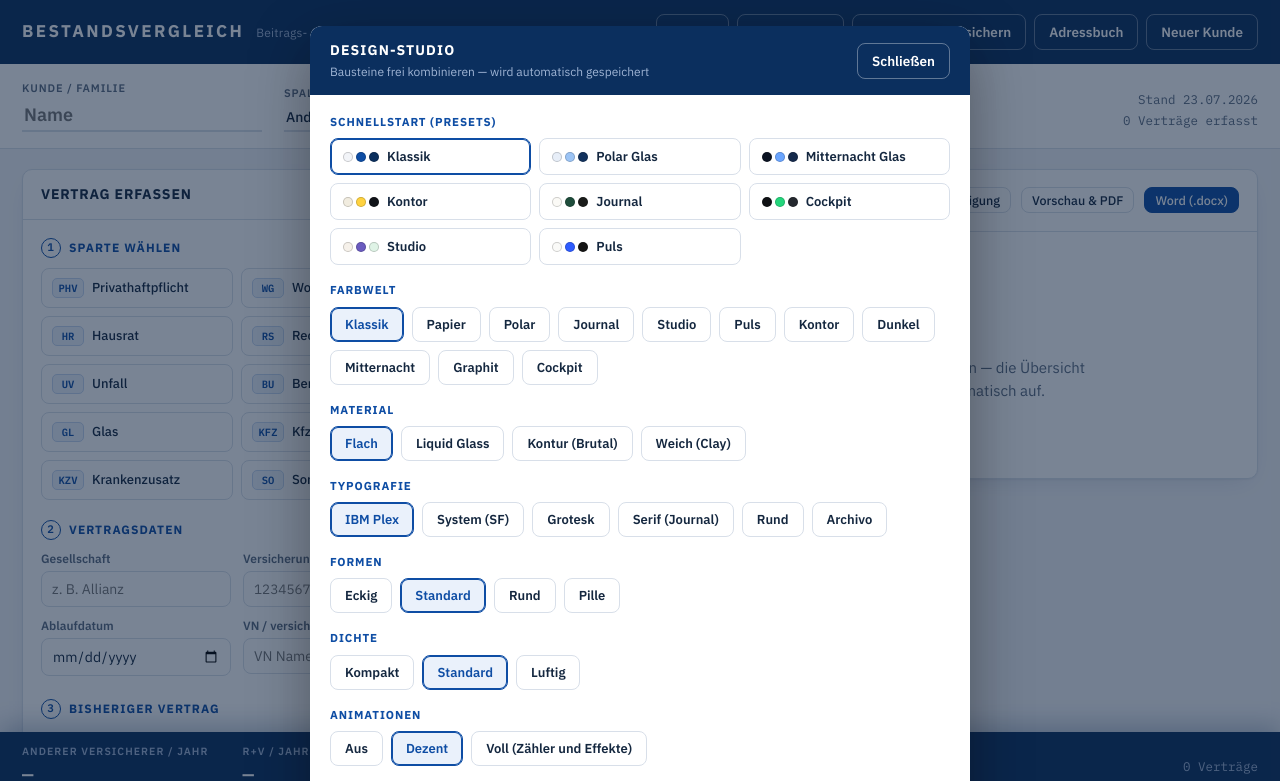
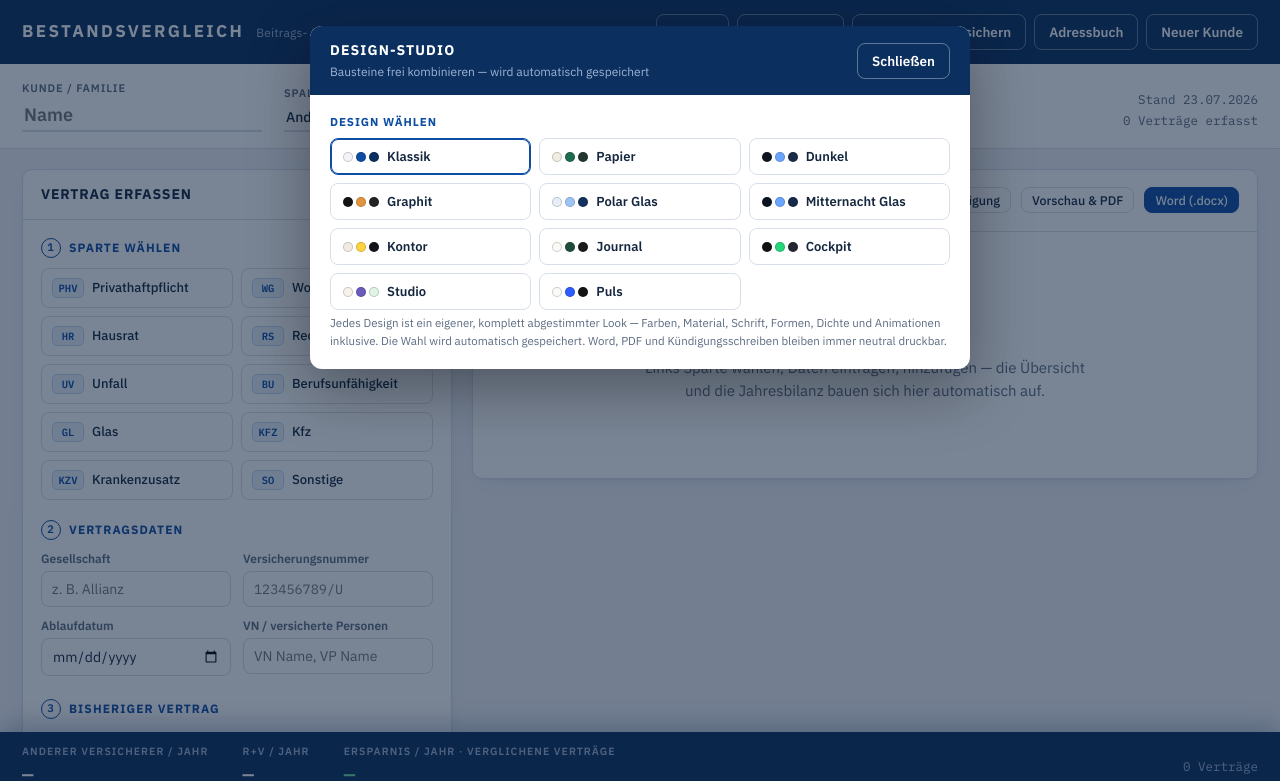
Before and after one commit to TheHandsomeShr3k/Beitragsvergleich, a plain HTML site: page index.html in a window 1280 px wide. Both pictures are taken after a click on the button "Design". Shown: the top 781 px of the page. Drawn offline with nearby package versions, Linux system fonts and the light colour scheme.

Commit message:
Add files via upload

```diff
--- a/index.html
+++ b/index.html
@@ -460,20 +460,14 @@ html[data-anim="voll"] .btn:active{transform:scale(.97)}
 </style>
 <script>
 try{
-  var __d = null;
-  try{ __d = JSON.parse(localStorage.getItem('bv_design_v1') || 'null'); }catch(e){}
-  if(!__d){
-    var __t = localStorage.getItem('bv_theme');
-    if(__t) __d = { farbe: __t };
-    else if(window.matchMedia && matchMedia('(prefers-color-scheme: dark)').matches) __d = { farbe: 'dunkel' };
-  }
-  if(__d){
-    var __el = document.documentElement;
-    ['farbe','material','typo','form','dichte','anim'].forEach(function(k){ if(__d[k]) __el.dataset[k] = __d[k]; });
-    var __g = (typeof __d.glas === 'number') ? __d.glas : 60;
-    __el.style.setProperty('--glasA', (96 - 0.7 * __g).toFixed(0) + '%');
-    __el.style.setProperty('--glasBlur', (2 + 0.3 * __g).toFixed(0) + 'px');
-  }
+  var P={klassik:['klassik','flach','plex','standard','standard','dezent'],papier:['papier','flach','plex','standard','standard','dezent'],dunkel:['dunkel','flach','plex','standard','standard','dezent'],graphit:['graphit','flach','plex','standard','standard','dezent'],polar:['polar','glas','system','rund','standard','dezent'],mitternacht:['mitternacht','glas','system','rund','standard','dezent'],kontor:['kontor','brutal','grotesk','eckig','standard','dezent'],journal:['journal','flach','serif','standard','luftig','dezent'],cockpit:['cockpit','flach','plex','standard','kompakt','dezent'],studio:['studio','clay','rund','pille','luftig','dezent'],puls:['puls','flach','archivo','standard','standard','voll']};
+  var n=null;
+  try{ n=localStorage.getItem('bv_design_v2'); }catch(e){}
+  if(!n){ try{ var o=JSON.parse(localStorage.getItem('bv_design_v1')||'null'); if(o&&o.farbe&&P[o.farbe]) n=o.farbe; }catch(e){} }
+  if(!n){ try{ var t=localStorage.getItem('bv_theme'); if(t&&P[t]) n=t; }catch(e){} }
+  if(!n&&window.matchMedia&&matchMedia('(prefers-color-scheme: dark)').matches) n='dunkel';
+  var p=P[n||'klassik']||P.klassik, el=document.documentElement, K=['farbe','material','typo','form','dichte','anim'];
+  for(var i=0;i<K.length;i++) el.dataset[K[i]]=p[i];
 }catch(e){}
 </script>
 </head>
@@ -744,82 +738,21 @@ try{
       <button class="btn ghost" id="studioClose">Schließen</button>
     </div>
     <div class="k-body">
-      <div class="k-sec">Schnellstart (Presets)</div>
+      <div class="k-sec">Design wählen</div>
       <div class="preset-grid">
-        <button data-preset="klassik"><span class="dots"><i style="background:#F2F4F8"></i><i style="background:#0E4DA4"></i><i style="background:#0B2F5E"></i></span>Klassik</button>
-        <button data-preset="polar"><span class="dots"><i style="background:#E7EEF8"></i><i style="background:#9CC4F5"></i><i style="background:#12325E"></i></span>Polar Glas</button>
-        <button data-preset="mitternacht"><span class="dots"><i style="background:#0B1322"></i><i style="background:#6AA5FF"></i><i style="background:#152A4C"></i></span>Mitternacht Glas</button>
-        <button data-preset="kontor"><span class="dots"><i style="background:#F1ECDF"></i><i style="background:#FFD23F"></i><i style="background:#101318"></i></span>Kontor</button>
-        <button data-preset="journal"><span class="dots"><i style="background:#FBFAF6"></i><i style="background:#1E4D3B"></i><i style="background:#1A1C1A"></i></span>Journal</button>
-        <button data-preset="cockpit"><span class="dots"><i style="background:#0F1114"></i><i style="background:#24D67C"></i><i style="background:#24282E"></i></span>Cockpit</button>
-        <button data-preset="studio"><span class="dots"><i style="background:#F6F1EA"></i><i style="background:#6A5BBF"></i><i style="background:#DFF3E6"></i></span>Studio</button>
-        <button data-preset="puls"><span class="dots"><i style="background:#FAFAF8"></i><i style="background:#2E5CFF"></i><i style="background:#141414"></i></span>Puls</button>
+        <button data-design="klassik"><span class="dots"><i style="background:#F2F4F8"></i><i style="background:#0E4DA4"></i><i style="background:#0B2F5E"></i></span>Klassik</button>
+        <button data-design="papier"><span class="dots"><i style="background:#F1ECE1"></i><i style="background:#1E6B50"></i><i style="background:#23372E"></i></span>Papier</button>
+        <button data-design="dunkel"><span class="dots"><i style="background:#0E1520"></i><i style="background:#6AA5FF"></i><i style="background:#1A2C4A"></i></span>Dunkel</button>
+        <button data-design="graphit"><span class="dots"><i style="background:#131313"></i><i style="background:#E2953F"></i><i style="background:#232325"></i></span>Graphit</button>
+        <button data-design="polar"><span class="dots"><i style="background:#E7EEF8"></i><i style="background:#9CC4F5"></i><i style="background:#12325E"></i></span>Polar Glas</button>
+        <button data-design="mitternacht"><span class="dots"><i style="background:#0B1322"></i><i style="background:#6AA5FF"></i><i style="background:#152A4C"></i></span>Mitternacht Glas</button>
+        <button data-design="kontor"><span class="dots"><i style="background:#F1ECDF"></i><i style="background:#FFD23F"></i><i style="background:#101318"></i></span>Kontor</button>
+        <button data-design="journal"><span class="dots"><i style="background:#FBFAF6"></i><i style="background:#1E4D3B"></i><i style="background:#1A1C1A"></i></span>Journal</button>
+        <button data-design="cockpit"><span class="dots"><i style="background:#0F1114"></i><i style="background:#24D67C"></i><i style="background:#24282E"></i></span>Cockpit</button>
+        <button data-design="studio"><span class="dots"><i style="background:#F6F1EA"></i><i style="background:#6A5BBF"></i><i style="background:#DFF3E6"></i></span>Studio</button>
+        <button data-design="puls"><span class="dots"><i style="background:#FAFAF8"></i><i style="background:#2E5CFF"></i><i style="background:#141414"></i></span>Puls</button>
       </div>
-
-      <div class="k-sec">Farbwelt</div>
-      <div class="seg">
-        <button data-axis="farbe" data-val="klassik">Klassik</button>
-        <button data-axis="farbe" data-val="papier">Papier</button>
-        <button data-axis="farbe" data-val="polar">Polar</button>
-        <button data-axis="farbe" data-val="journal">Journal</button>
-        <button data-axis="farbe" data-val="studio">Studio</button>
-        <button data-axis="farbe" data-val="puls">Puls</button>
-        <button data-axis="farbe" data-val="kontor">Kontor</button>
-        <button data-axis="farbe" data-val="dunkel">Dunkel</button>
-        <button data-axis="farbe" data-val="mitternacht">Mitternacht</button>
-        <button data-axis="farbe" data-val="graphit">Graphit</button>
-        <button data-axis="farbe" data-val="cockpit">Cockpit</button>
-      </div>
-
-      <div class="k-sec">Material</div>
-      <div class="seg">
-        <button data-axis="material" data-val="flach">Flach</button>
-        <button data-axis="material" data-val="glas">Liquid Glass</button>
-        <button data-axis="material" data-val="brutal">Kontur (Brutal)</button>
-        <button data-axis="material" data-val="clay">Weich (Clay)</button>
-      </div>
-      <div class="glas-row" id="glasRow" style="display:none">
-        <label for="glasInt" style="font-size:12.5px;color:var(--muted);font-weight:600">Glas-Intensität</label>
-        <input type="range" id="glasInt" min="0" max="100" step="1" value="60">
-        <span id="glasOut" style="font-family:var(--mono);font-size:13px;min-width:44px">60 %</span>
-      </div>
-
-      <div class="k-sec">Typografie</div>
-      <div class="seg">
-        <button data-axis="typo" data-val="plex">IBM Plex</button>
-        <button data-axis="typo" data-val="system">System (SF)</button>
-        <button data-axis="typo" data-val="grotesk">Grotesk</button>
-        <button data-axis="typo" data-val="serif">Serif (Journal)</button>
-        <button data-axis="typo" data-val="rund">Rund</button>
-        <button data-axis="typo" data-val="archivo">Archivo</button>
-      </div>
-
-      <div class="k-sec">Formen</div>
-      <div class="seg">
-        <button data-axis="form" data-val="eckig">Eckig</button>
-        <button data-axis="form" data-val="standard">Standard</button>
-        <button data-axis="form" data-val="rund">Rund</button>
-        <button data-axis="form" data-val="pille">Pille</button>
-      </div>
-
-      <div class="k-sec">Dichte</div>
-      <div class="seg">
-        <button data-axis="dichte" data-val="kompakt">Kompakt</button>
-        <button data-axis="dichte" data-val="standard">Standard</button>
-        <button data-axis="dichte" data-val="luftig">Luftig</button>
-      </div>
-
-      <div class="k-sec">Animationen</div>
-      <div class="seg">
-        <button data-axis="anim" data-val="aus">Aus</button>
-        <button data-axis="anim" data-val="dezent">Dezent</button>
-        <button data-axis="anim" data-val="voll">Voll (Zähler und Effekte)</button>
-      </div>
-
-      <div class="k-actions" style="margin-top:18px">
-        <button class="btn" data-dreset="1">Auf Klassik zurücksetzen</button>
-      </div>
-      <div class="k-note">Jeder Baustein wirkt sofort und lässt sich frei mit allen anderen kombinieren. Word, PDF und Kündigungsschreiben bleiben davon unberührt und immer neutral druckbar.</div>
+      <div class="k-note">Jedes Design ist ein eigener, komplett abgestimmter Look — Farben, Material, Schrift, Formen, Dichte und Animationen inklusive. Die Wahl wird automatisch gespeichert. Word, PDF und Kündigungsschreiben bleiben immer neutral druckbar.</div>
     </div>
   </div>
 </div>
@@ -2088,14 +2021,9 @@ $('btnDesign').addEventListener('click', () => { syncStudio(); $('studioOverlay'
 $('studioClose').addEventListener('click', () => $('studioOverlay').classList.remove('open'));
 $('studioOverlay').addEventListener('click', e => {
   if(e.target.id === 'studioOverlay'){ $('studioOverlay').classList.remove('open'); return; }
-  const b = e.target.closest('[data-axis],[data-preset],[data-dreset]');
-  if(!b) return;
-  if(b.dataset.dreset){ design = Object.assign({}, DESIGN_DEFAULT); applyDesign(); toast('Design zurückgesetzt.'); return; }
-  if(b.dataset.preset){ design = Object.assign({}, design, DESIGN_PRESETS[b.dataset.preset]); applyDesign(); return; }
-  design[b.dataset.axis] = b.dataset.val;
-  applyDesign();
+  const b = e.target.closest('[data-design]');
+  if(b) applyDesign(b.dataset.design);
 });
-$('glasInt').addEventListener('input', e => { design.glas = +e.target.value; applyDesign(); });
 document.addEventListener('keydown', e => {
   if(e.key==='Escape'){ ['overlay','kOverlay','abOverlay','sammelOverlay','studioOverlay'].forEach(id => $(id).classList.remove('open')); }
 });
@@ -2111,67 +2039,44 @@ function refreshGesListen(){
   });
 }
 
-/* ---------- Design-Studio (Baukasten) ---------- */
-const DESIGN_DEFAULT = { farbe:'klassik', material:'flach', typo:'plex', form:'standard', dichte:'standard', anim:'dezent', glas:60 };
-const DESIGN_AXES = {
-  farbe: ['klassik','papier','polar','journal','studio','puls','kontor','dunkel','mitternacht','graphit','cockpit'],
-  material: ['flach','glas','brutal','clay'],
-  typo: ['plex','system','grotesk','serif','rund','archivo'],
-  form: ['eckig','standard','rund','pille'],
-  dichte: ['kompakt','standard','luftig'],
-  anim: ['aus','dezent','voll']
+/* ---------- Designs (11 eigenständige Looks) ---------- */
+const DESIGNS = {
+  klassik:     {farbe:'klassik',     material:'flach',  typo:'plex',    form:'standard', dichte:'standard', anim:'dezent'},
+  papier:      {farbe:'papier',      material:'flach',  typo:'plex',    form:'standard', dichte:'standard', anim:'dezent'},
+  dunkel:      {farbe:'dunkel',      material:'flach',  typo:'plex',    form:'standard', dichte:'standard', anim:'dezent'},
+  graphit:     {farbe:'graphit',     material:'flach',  typo:'plex',    form:'standard', dichte:'standard', anim:'dezent'},
+  polar:       {farbe:'polar',       material:'glas',   typo:'system',  form:'rund',     dichte:'standard', anim:'dezent'},
+  mitternacht: {farbe:'mitternacht', material:'glas',   typo:'system',  form:'rund',     dichte:'standard', anim:'dezent'},
+  kontor:      {farbe:'kontor',      material:'brutal', typo:'grotesk', form:'eckig',    dichte:'standard', anim:'dezent'},
+  journal:     {farbe:'journal',     material:'flach',  typo:'serif',   form:'standard', dichte:'luftig',   anim:'dezent'},
+  cockpit:     {farbe:'cockpit',     material:'flach',  typo:'plex',    form:'standard', dichte:'kompakt',  anim:'dezent'},
+  studio:      {farbe:'studio',      material:'clay',   typo:'rund',    form:'pille',    dichte:'luftig',   anim:'dezent'},
+  puls:        {farbe:'puls',        material:'flach',  typo:'archivo', form:'standard', dichte:'standard', anim:'voll'}
 };
-const DESIGN_PRESETS = {
-  klassik:{farbe:'klassik',material:'flach',typo:'plex',form:'standard',dichte:'standard',anim:'dezent'},
-  polar:{farbe:'polar',material:'glas',typo:'system',form:'rund',dichte:'standard',anim:'dezent'},
-  mitternacht:{farbe:'mitternacht',material:'glas',typo:'system',form:'rund',dichte:'standard',anim:'dezent'},
-  kontor:{farbe:'kontor',material:'brutal',typo:'grotesk',form:'eckig',dichte:'standard',anim:'dezent'},
-  journal:{farbe:'journal',material:'flach',typo:'serif',form:'standard',dichte:'luftig',anim:'dezent'},
-  cockpit:{farbe:'cockpit',material:'flach',typo:'plex',form:'standard',dichte:'kompakt',anim:'dezent'},
-  studio:{farbe:'studio',material:'clay',typo:'rund',form:'pille',dichte:'luftig',anim:'dezent'},
-  puls:{farbe:'puls',material:'flach',typo:'archivo',form:'standard',dichte:'standard',anim:'voll'}
-};
-let design = Object.assign({}, DESIGN_DEFAULT);
-function applyDesign(){
+let designName = 'klassik';
+function applyDesign(name){
+  if(!DESIGNS[name]) name = 'klassik';
+  designName = name;
+  const p = DESIGNS[name];
   const el = document.documentElement;
-  ['farbe','material','typo','form','dichte','anim'].forEach(k => {
-    if(DESIGN_AXES[k].includes(design[k])) el.dataset[k] = design[k];
-    else { design[k] = DESIGN_DEFAULT[k]; el.dataset[k] = design[k]; }
+  ['farbe','material','typo','form','dichte','anim'].forEach(k => { el.dataset[k] = p[k]; });
+  if(store){ try{ store.setItem('bv_design_v2', name); }catch(e){} }
+  syncStudio();
+}
+function syncStudio(){
+  document.querySelectorAll('#studioOverlay [data-design]').forEach(b => {
+    b.classList.toggle('on', b.dataset.design === designName);
   });
-  const g = Math.max(0, Math.min(100, +design.glas || 0));
-  design.glas = g;
-  el.style.setProperty('--glasA', (96 - 0.7 * g).toFixed(0) + '%');
-  el.style.setProperty('--glasBlur', (2 + 0.3 * g).toFixed(0) + 'px');
-  if(store){ try{ store.setItem('bv_design_v1', JSON.stringify(design)); }catch(e){} }
-  syncStudio();
-}
-function syncStudio(){
-  document.querySelectorAll('#studioOverlay [data-axis]').forEach(b => {
-    b.classList.toggle('on', design[b.dataset.axis] === b.dataset.val);
-  });
-  document.querySelectorAll('#studioOverlay [data-preset]').forEach(b => {
-    const p = DESIGN_PRESETS[b.dataset.preset];
-    b.classList.toggle('on', !!p && ['farbe','material','typo','form','dichte','anim'].every(k => design[k] === p[k]));
-  });
-  const gi = $('glasInt');
-  if(gi){ gi.value = design.glas; $('glasOut').textContent = design.glas + ' %'; }
-  const gr = $('glasRow');
-  if(gr) gr.style.display = design.material === 'glas' ? '' : 'none';
 }
 function initDesign(){
-  let d = null;
+  let n = null;
   if(store){
-    try{ d = JSON.parse(store.getItem('bv_design_v1') || 'null'); }catch(e){}
-    if(!d){
-      try{
-        const t = store.getItem('bv_theme');
-        if(t && DESIGN_AXES.farbe.includes(t)) d = { farbe: t };
-      }catch(e){}
-    }
+    try{ n = store.getItem('bv_design_v2'); }catch(e){}
+    if(!n){ try{ const o = JSON.parse(store.getItem('bv_design_v1') || 'null'); if(o && o.farbe && DESIGNS[o.farbe]) n = o.farbe; }catch(e){} }
+    if(!n){ try{ const t = store.getItem('bv_theme'); if(t && DESIGNS[t]) n = t; }catch(e){} }
   }
-  if(!d && window.matchMedia && window.matchMedia('(prefers-color-scheme: dark)').matches) d = { farbe: 'dunkel' };
-  design = Object.assign({}, DESIGN_DEFAULT, d || {});
-  applyDesign();
+  if(!n && window.matchMedia && window.matchMedia('(prefers-color-scheme: dark)').matches) n = 'dunkel';
+  applyDesign(n || 'klassik');
 }
 function animMoney(el, txt){
   const m = /^([−+])?\s?([\d.,]+) €$/.exec(txt);
```
